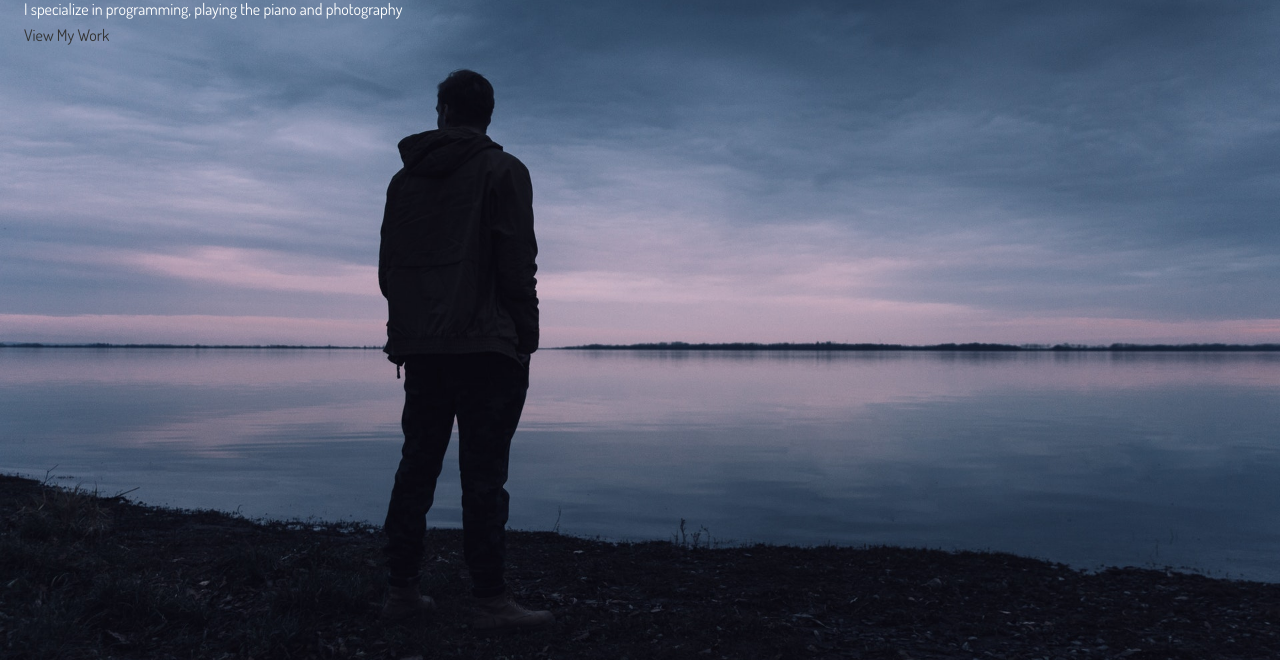
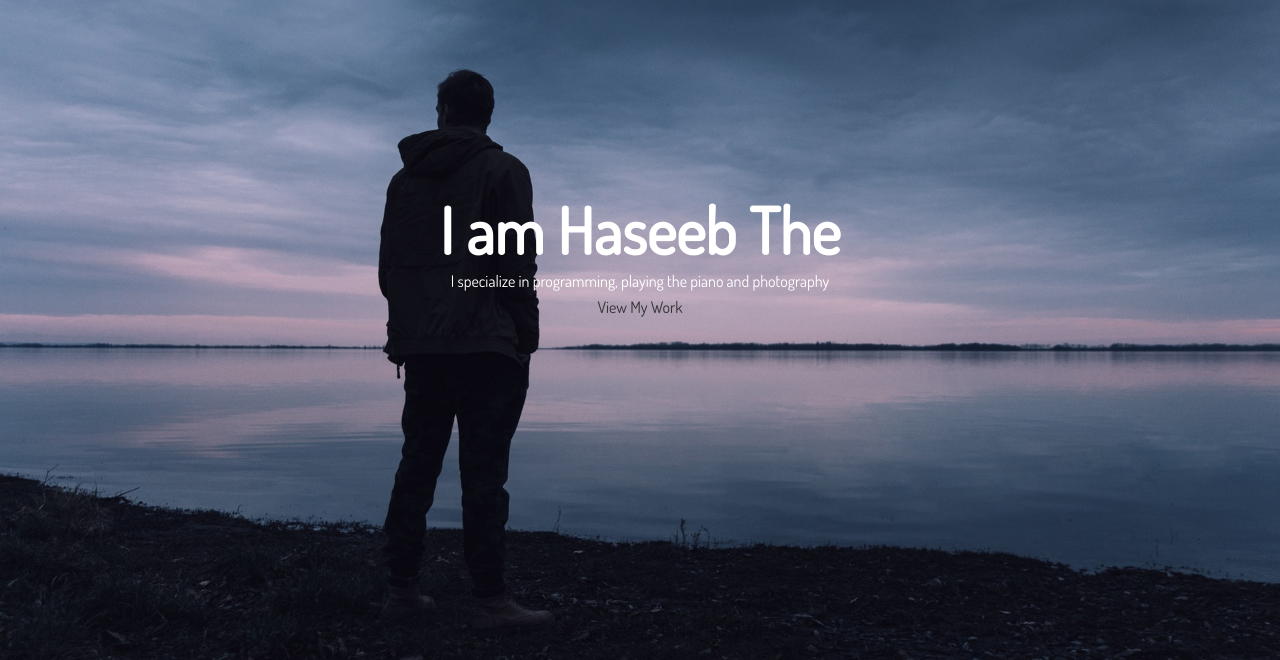
Before and after one commit to naziafakhruddin/haseebzeeshan, a plain HTML site: page dist/index.html in a window 1280 px wide. Shown: the part 140-800 px from the top of the page. Drawn offline with Linux system fonts and the light colour scheme.

Commit message:
Align the main header to the centre of the website

```diff
--- a/scss/main.scss
+++ b/scss/main.scss
@@ -77,8 +77,19 @@ img{
         background: $bg-image no-repeat center right / cover;
         height: 100vh;
         color: #fff;
+
+        .header-content {
+            text-align: center;
+            padding-top: 20%;
+
+            h1 {
+                font-size: 4rem;
+                line-height: 1.2;
+            }
+        }
     }
 
     &-inner{
+
     }
 }
```
Also changed, not shown: dist/css/main.css.
